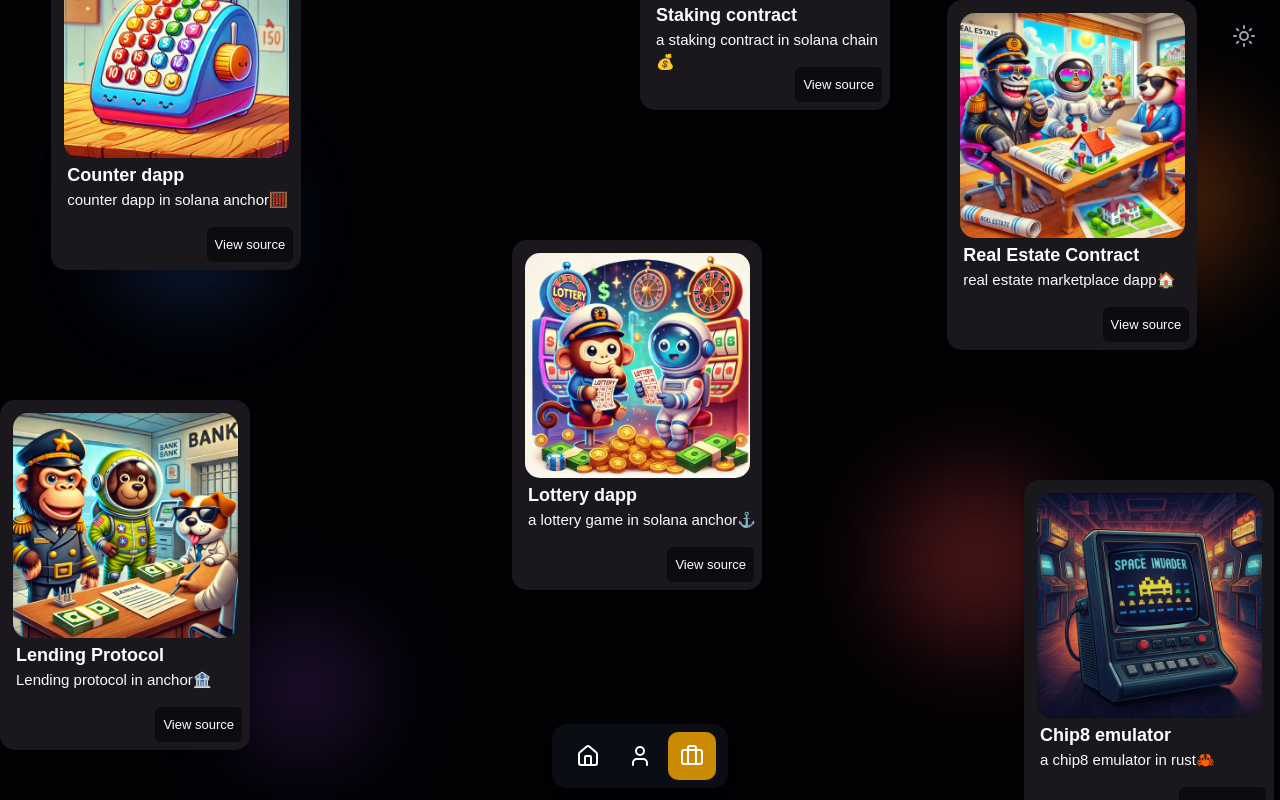
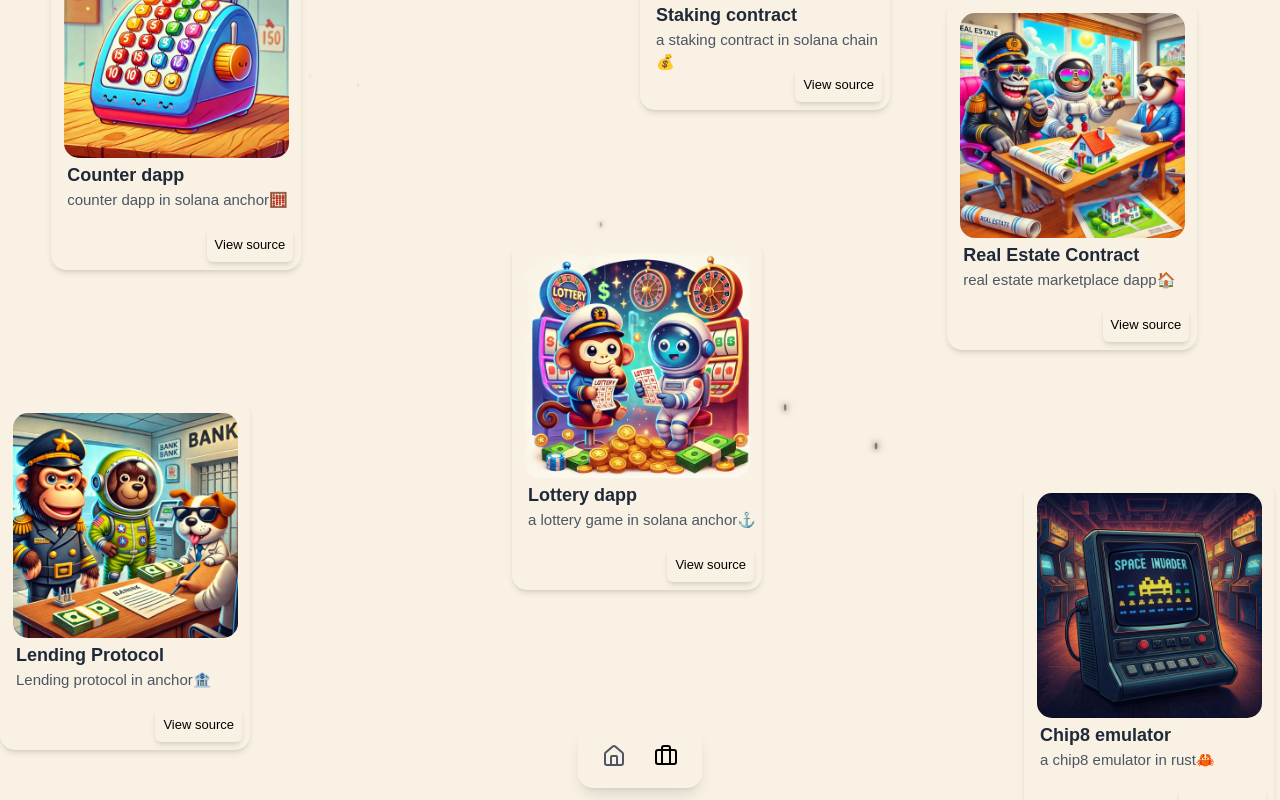
Before and after one commit to ayoubbijarche/portfolio, a SvelteKit app: page /projects in a window 1280 px wide. Built offline with nearby package versions, Linux system fonts and the light colour scheme.

Commit message:
redesign

```diff
--- a/src/components/Navbar.svelte
+++ b/src/components/Navbar.svelte
@@ -1,27 +1,23 @@
 <script>
   import { page } from '$app/stores';
-  import { Home, User, Briefcase, Wrench } from 'lucide-svelte';
+  import { Home, Briefcase, Wrench } from 'lucide-svelte';
   import {base} from "$app/paths";
 
-
-  export let isDarkMode;
-
   const routes = [
-    { path: base + '/', icon: Home, label: 'Home', activeColor: 'bg-blue-600' },
-    { path: base + '/about', icon: User, label: 'About', activeColor: 'bg-[#1da04f]' },
-    { path: base + '/projects', icon: Briefcase, label: 'Projects', activeColor: 'bg-yellow-600' },
+    { path: base + '/', icon: Home, label: 'Home'},
+    { path: base + '/projects', icon: Briefcase, label: 'Projects'},
 ];
 
 </script>
 
 <nav class="fixed w-full bottom-3 left-0 right-0 flex justify-center z-40">
-  <div class="flex items-center gap-1 px-3 py-2 rounded-[15px] {isDarkMode ? 'bg-[#0b0d14]' : 'bg-white/80'} backdrop-blur-lg shadow-lg">
+  <div class="flex items-center gap-1 px-3 py-2 rounded-[15px] backdrop-blur-lg shadow-lg" style="background-color: #f8f1e4;">
     {#each routes as route}
     <a
       href={route.path}
       class="p-3 rounded-[10px] transition-all duration-300 {($page.url.pathname === '/' ? base + '/' : $page.url.pathname) === route.path ?
-        `${route.activeColor} text-white` :
-        (isDarkMode ? 'text-white hover:text-white hover:bg-gray-700/50' : 'text-gray-600 hover:text-gray-900 hover:bg-gray-100')}"
+        `text-black` :
+        'text-gray-600 hover:text-gray-900 hover:bg-gray-100'}"
     >
         <svelte:component this={route.icon} size={24} />
         <span class="sr-only">{route.label}</span>
--- a/src/routes/+layout.svelte
+++ b/src/routes/+layout.svelte
@@ -1,53 +1,31 @@
 <script>
-  import { onMount } from 'svelte';
   import Navbar from '../components/Navbar.svelte';
-  import { Sun, Moon } from 'lucide-svelte';
   import '../app.css';
-
-
-  let isDarkMode = true;
-
-  onMount(() => {
-    document.documentElement.classList.add('dark');
-  });
-
-  function toggleTheme() {
-    isDarkMode = !isDarkMode;
-    document.documentElement.classList.toggle('dark');
-  }
 </script>
 
 <svelte:head>
   <link href="https://fonts.googleapis.com/css2?family=Roboto:wght@300;400;500;700&display=swap" rel="stylesheet">
 </svelte:head>
 
-<div class={`min-h-screen transition-colors duration-300 ${isDarkMode ? 'dark bg-[#020205]' : 'bg-gray-50'}`}>
-  <button
-    on:click={toggleTheme}
-    class="fixed top-4 right-4 p-2 rounded-full transition-colors z-50
-           {isDarkMode ? 'text-gray-400 hover:text-white' : 'text-gray-600 hover:text-gray-900'}"
-  >
-    {#if isDarkMode}
-      <Sun size={24} />
-    {:else}
-      <Moon size={24} />
-    {/if}
-  </button>
+<div class="min-h-screen" style="background-color: #f8f1e4;">
 
-  <!-- Glowing elements -->
+  <!-- Fire Particles -->
   <div class="fixed inset-0 overflow-hidden pointer-events-none">
-    <div class="absolute top-[60%] left-[70%] w-40 h-40 rounded-full bg-red-500 dark:bg-red-500
-                blur-[50px] animate-pulse-slow"></div>
-    <div class="absolute top-[20%] left-[10%] w-32 h-32 rounded-full bg-blue-500 dark:bg-blue-500
-                blur-[50px] animate-pulse-slower"></div>
-    <div class="absolute top-[80%] left-[20%] w-24 h-24 rounded-full bg-purple-500 dark:bg-purple-500
-                blur-[50px] animate-pulse-slow"></div>
-    <div class="absolute top-[15%] left-[85%] w-40 h-40 rounded-full bg-orange-500 dark:bg-orange-500
-                blur-[50px] animate-pulse-slower"></div>
+    <!-- Fire sparks emerging from bottom -->
+    <div class="fire-particle fire-particle-1"></div>
+    <div class="fire-particle fire-particle-2"></div>
+    <div class="fire-particle fire-particle-3"></div>
+    <div class="fire-particle fire-particle-4"></div>
+    <div class="fire-particle fire-particle-5"></div>
+    <div class="fire-particle fire-particle-6"></div>
+    <div class="fire-particle fire-particle-7"></div>
+    <div class="fire-particle fire-particle-8"></div>
+    <div class="fire-particle fire-particle-9"></div>
+    <div class="fire-particle fire-particle-10"></div>
   </div>
 
   <slot />
-  <Navbar {isDarkMode} />
+  <Navbar />
 </div>
 
 <style>
@@ -59,21 +37,111 @@
     color-scheme: dark;
   }
 
-  @keyframes pulse-slow {
-    0%, 100% { transform: scale(1); opacity: 0.3; }
-    50% { transform: scale(1.1); opacity: 0.4; }
+  /* Fire Particle Animations */
+  @keyframes fire-spark {
+    0% {
+      transform: translateY(0) translateX(0) scale(0);
+      opacity: 0;
+    }
+    10% {
+      opacity: 0.8;
+      transform: translateY(-20vh) translateX(var(--drift-x)) scale(1);
+    }
+    50% {
+      opacity: 0.6;
+      transform: translateY(-50vh) translateX(calc(var(--drift-x) * 2)) scale(0.8);
+    }
+    80% {
+      opacity: 0.3;
+      transform: translateY(-80vh) translateX(calc(var(--drift-x) * 3)) scale(0.5);
+    }
+    100% {
+      opacity: 0;
+      transform: translateY(-100vh) translateX(calc(var(--drift-x) * 4)) scale(0);
+    }
   }
 
-  @keyframes pulse-slower {
-    0%, 100% { transform: scale(1); opacity: 0.3; }
-    50% { transform: scale(1.2); opacity: 0.4; }
+  .fire-particle {
+    position: absolute;
+    bottom: 0;
+    width: 3px;
+    height: 8px;
+    background: #442d18;
+    border-radius: 50%;
+    box-shadow:
+      0 0 6px #442d18,
+      0 0 12px rgba(68, 45, 24, 0.8),
+      0 0 18px rgba(68, 45, 24, 0.6);
+    animation: fire-spark linear infinite;
   }
 
-  :global(.animate-pulse-slow) {
-    animation: pulse-slow 4s ease-in-out infinite;
+  .fire-particle-1 {
+    left: 10%;
+    --drift-x: -10px;
+    animation-duration: 4s;
+    animation-delay: 0s;
   }
 
-  :global(.animate-pulse-slower) {
-    animation: pulse-slower 6s ease-in-out infinite;
+  .fire-particle-2 {
+    left: 20%;
+    --drift-x: 15px;
+    animation-duration: 5s;
+    animation-delay: 0.5s;
+  }
+
+  .fire-particle-3 {
+    left: 30%;
+    --drift-x: -8px;
+    animation-duration: 4.5s;
+    animation-delay: 1s;
+  }
+
+  .fire-particle-4 {
+    left: 40%;
+    --drift-x: 12px;
+    animation-duration: 5.5s;
+    animation-delay: 1.5s;
+  }
+
+  .fire-particle-5 {
+    left: 50%;
+    --drift-x: -15px;
+    animation-duration: 4.2s;
+    animation-delay: 2s;
+  }
+
+  .fire-particle-6 {
+    left: 60%;
+    --drift-x: 8px;
+    animation-duration: 5.2s;
+    animation-delay: 2.5s;
+  }
+
+  .fire-particle-7 {
+    left: 70%;
+    --drift-x: -12px;
+    animation-duration: 4.8s;
+    animation-delay: 3s;
+  }
+
+  .fire-particle-8 {
+    left: 80%;
+    --drift-x: 18px;
+    animation-duration: 5.8s;
+    animation-delay: 3.5s;
+  }
+
+  .fire-particle-9 {
+    left: 90%;
+    --drift-x: -6px;
+    animation-duration: 4.3s;
+    animation-delay: 4s;
+  }
+
+  .fire-particle-10 {
+    left: 15%;
+    --drift-x: 10px;
+    animation-duration: 5.3s;
+    animation-delay: 4.5s;
   }
 </style>
--- a/src/routes/about/+page.svelte
+++ /dev/null
@@ -1,40 +0,0 @@
-<script>
-  import { Github, Briefcase , Mail } from 'lucide-svelte';
-  import profile from "$lib/static/me.webp"
-
-  // Replace these with your actual details
-  const name = "Ayoub bijarche";
-  const title = "🚀Software Developer from Morocco🚀";
-  const description = "✨I'm Ayoub Bijarche, a software developer from Morocco with a passion for creating innovative solutions. I work with a variety of technologies, including Rust, C, TypeScript, and Next.js. I enjoy building modern web applications using Pocketbase and Supabase, and I develop mobile apps with React Native and Flutter. Additionally, I specialize in blockchain development on Solana, leveraging the Anchor framework in Rust to create decentralized applications (dApps). I love exploring new tools, frameworks, and technologies to continuously enhance my skills and deliver impactful projects.✨"
-  const githubUrl = "https://github.com/ayoubbijarche";
-  const fiverrUrl = "https://www.fiverr.com/ayoubbijarche";
-</script>
-
-<div class="min-h-screen flex items-center justify-center p-4">
-  <div class="bg-white dark:bg-[#121212] h-96 rounded-[15px] shadow-lg overflow-hidden max-w-4xl w-full">
-    <div class="md:flex">
-      <div class="md:w-1/3 p-4  flex flex-col items-center dark:bg-[#121212]">
-        <img src={profile} alt={name} class="w-53 h-64 bg-auto rounded-[15px] mb-4" />
-        <h2 class="text-xl font-bold text-gray-800 mb-2 dark:text-white">{name}</h2>
-        <div class="flex space-x-4">
-          <a href={githubUrl} target="_blank" rel="noopener noreferrer" class="text-gray-600 dark:text-white hover:text-gray-800">
-            <Github size={24} />
-          </a>
-          <a href="mailto:ayoubbijarche6@gmail.com" target="_blank" rel="noopener noreferrer" class="text-gray-600 dark:text-white hover:text-gray-800">
-            <Mail size={24} />
-          </a>
-            <a href={fiverrUrl} target="_blank" rel="noopener noreferrer" class="text-gray-600 dark:text-white hover:text-gray-800">
-              <button size="icon" class="bg-[#1dbf73] rounded-[5px] border-none dark:border-[#262626] w-6">
-                <span class="font-bold text-white">F</span>
-              </button>
-            </a>
-        </div>
-
-      </div>
-      <div class="md:w-2/3 pt-4 pr-10 ">
-        <h1 class="text-2xl font-bold text-gray-800 mb-4 dark:text-white">{title}</h1>
-        <p class="text-gray-600">{description}</p>
-      </div>
-    </div>
-  </div>
-</div>
--- a/src/routes/projects/+page.svelte
+++ b/src/routes/projects/+page.svelte
@@ -8,10 +8,10 @@
     damping: 0.25
   });
 
-  let hoveredCard = null;
+  let hoveredCard: number | null = null;
   let bgText = "BORED COLLECTION";
 
-  function handleMouseMove(event) {
+  function handleMouseMove(event: { clientX: any; clientY: any; }) {
     const { clientX, clientY } = event;
     const { innerWidth, innerHeight } = window;
 
@@ -43,11 +43,11 @@
 <div>
   {#each items as item}
     <div
-      class="absolute dark:bg-[#1a181d] bg-white shadow-md rounded-[15px] overflow-hidden transform transition-all duration-300 hover:scale-105 z-10"
+      class="absolute shadow-md rounded-[15px] overflow-hidden transform transition-all duration-300 hover:scale-105 z-10"
+      style="background-color: #f8f1e4; top: {item.top}; left: {item.left}; width: 250px; height: 350px;"
       class:opacity-50={hoveredCard !== null && hoveredCard !== item.id}
       on:mouseenter={() => handleCardHover(item.id, item.hoverText)}
       on:mouseleave={handleCardLeave}
-      style="top: {item.top}; left: {item.left}; width: 250px; height: 350px;"
     >
       <!-- Image -->
       <a href={item.link} class="block">
@@ -61,14 +61,15 @@
 
       <!-- Title and Subtitle -->
       <div class="pt-1 pl-4">
-        <h3 class="text-[18px] font-semibold text-gray-800 dark:text-white">{item.title}</h3>
-        <p class="text-[15px] pb-10 text-gray-600 dark:text-gray-50">{item.subtitle}</p>
+        <h3 class="text-[18px] font-semibold text-gray-800">{item.title}</h3>
+        <p class="text-[15px] pb-10 text-gray-600">{item.subtitle}</p>
       </div>
 
       <div class="absolute bottom-2 right-2">
         <a href={item.link} target="_blank" rel="noopener noreferrer">
         <button
-          class="bg-black dark:bg-[#0c0b10] dark:text-white text-white text-[13px] px-2 py-2 rounded-[6px] hover: transition"
+          class="text-black text-[13px] px-2 py-2 rounded-[6px] hover:shadow-lg transition shadow-md"
+          style="background-color: #f8f1e4;"
         >
           View source
         </button></a>
```
Also changed, not shown: src/routes/+page.svelte (+23 -25 lines), src/lib/static/coprofile.webp, src/lib/static/img.webp (added).
